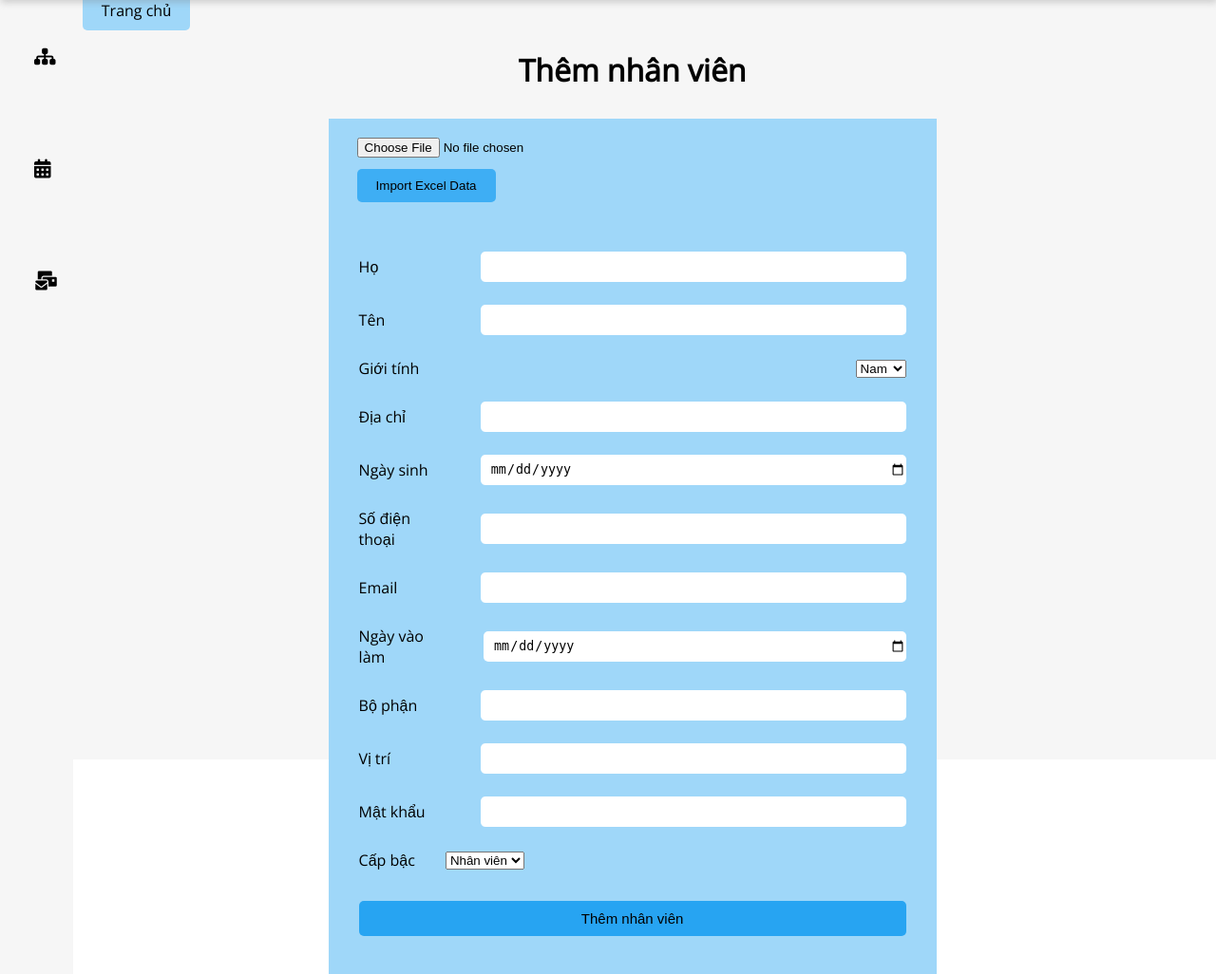
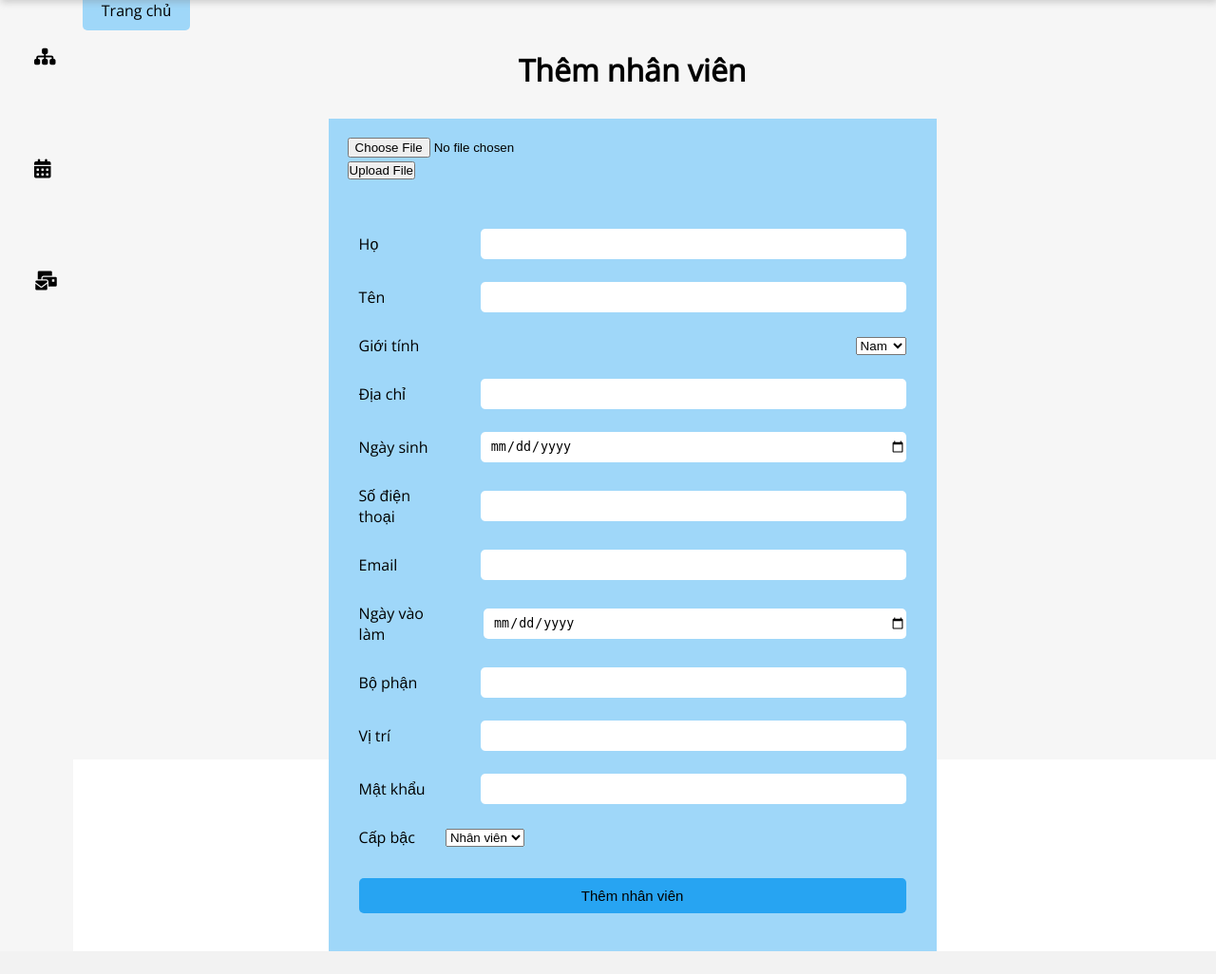
Before and after one commit to Iamdungx/enterprise-data-management, a PHP site: page /add_employee.php in a window 1280 px wide. Shown: the part 66-1092 px from the top of the page at 95% size. After the commit the page ends 1068 px from the top, so only its background shows below. Run offline with PHP 8.4, Linux system fonts and the light colour scheme; some libraries are stand-ins or nearby versions.

Commit message:
Update add_employee.php

```diff
--- a/templates/add_employee.php
+++ b/templates/add_employee.php
@@ -260,9 +260,9 @@
             <h1>Thêm nhân viên</h1>
         </div>
         <div class="form-import">
-            <form action="" name="excel" require value="" enctype="multipart/form-data" method="POST">
-                <input type="file" name="import_file" class="form-control">
-                <button type="submit">Import Excel Data</button>
+            <form action="" method="POST" enctype="multipart/form-data">
+                <input type="file" name="fileToUpload" id="fileToUpload">
+                <input type="submit" value="Upload File" name="submit">
             </form>
         </div>
         <form class="form-container" id="form" method="post">
```
